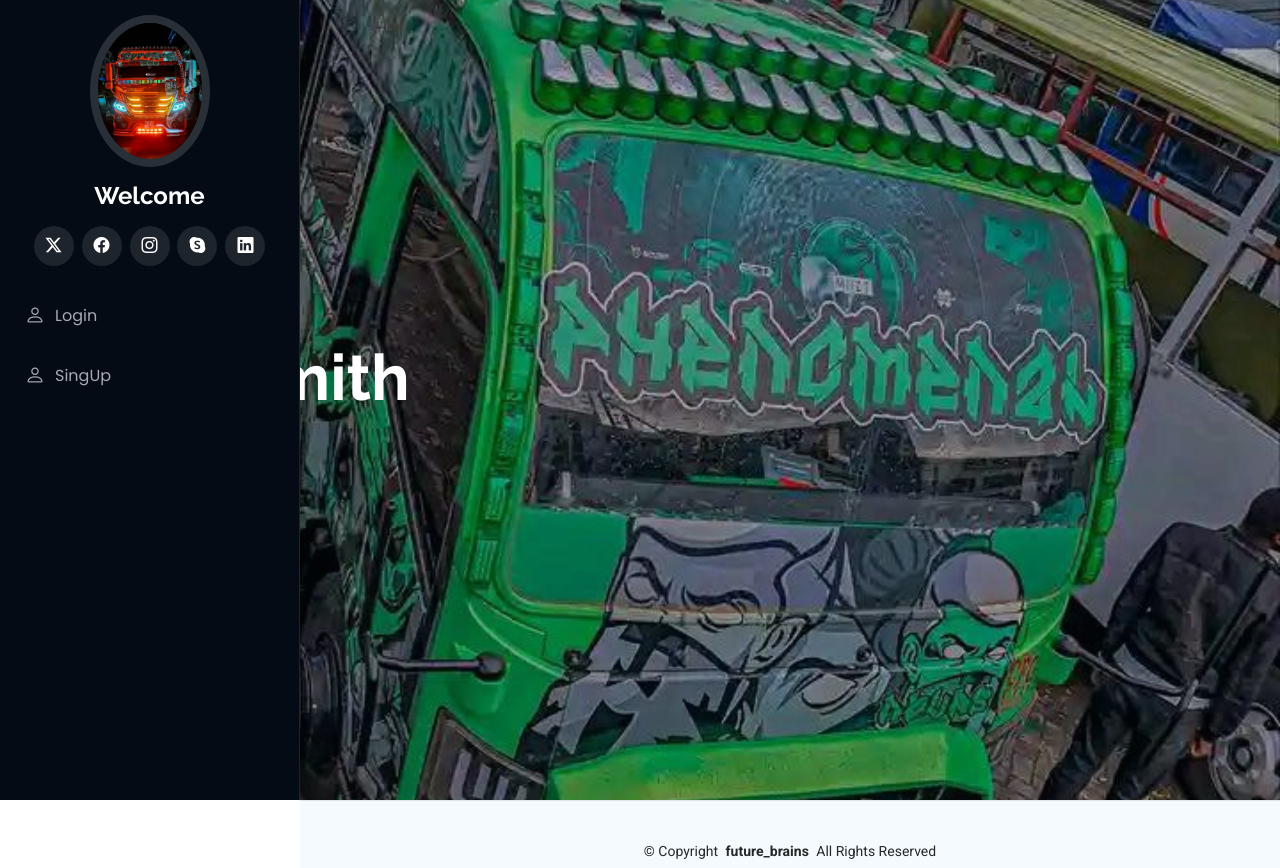
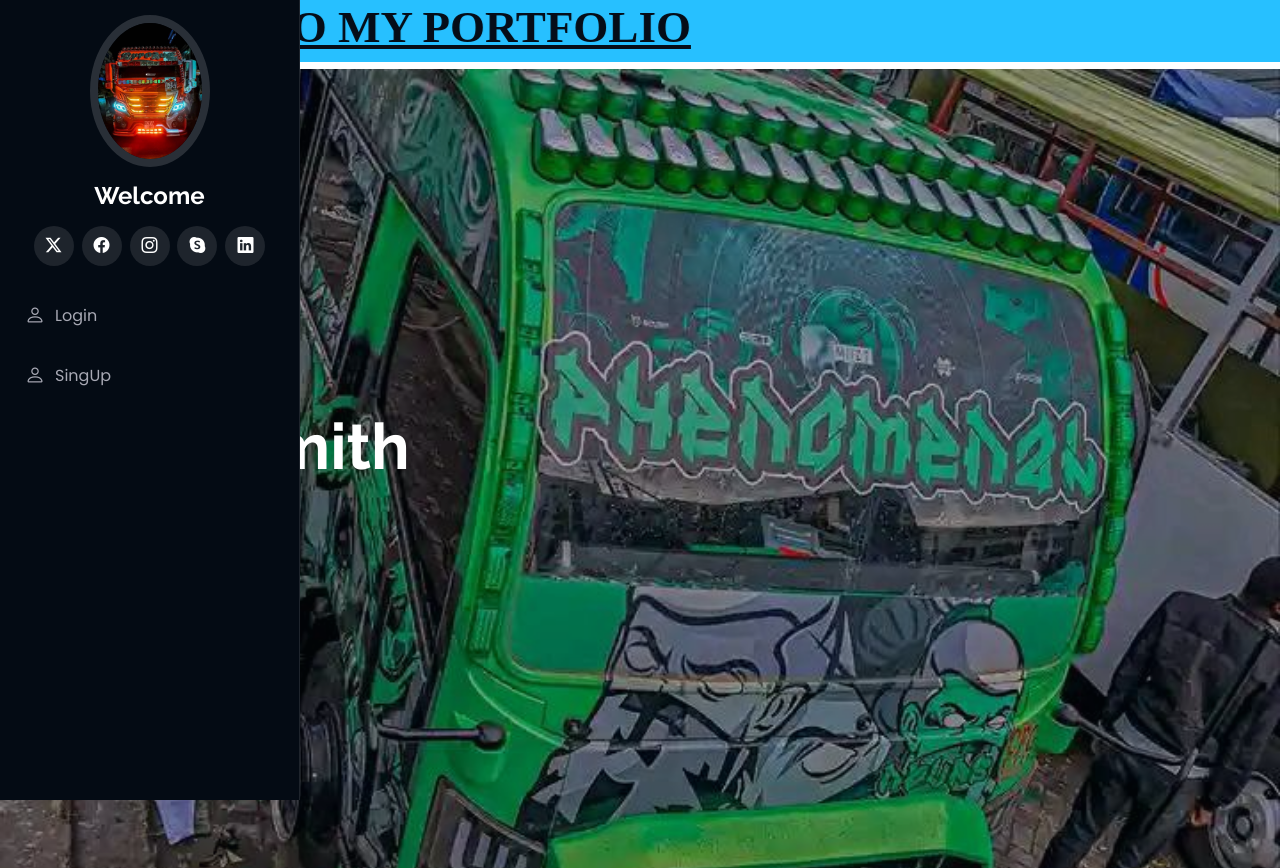
Before and after one commit to brucebett/My-Portfolio, a Django app: page / in a window 1280 px wide. Shown: the top 868 px of the page. Run offline with Django 5.2, Linux system fonts and the light colour scheme; some libraries are stand-ins or nearby versions.

Commit message:
wenno2 commit

```diff
--- a/project/templates/home.html
+++ b/project/templates/home.html
@@ -8,6 +8,9 @@ Home
 
 
 {% block hero %}
+<marquee  behavior="alternate" direction="right" scrollamount="" bgcolor="#27c0ff">
+  <h1 style="font-family:'Nimbus Mono L';font-weight: 600;font-size: 45px;text-decoration: underline">WELCOME TO MY PORTFOLIO</h1>
+</marquee>
 <section id="hero" class="hero section dark-background">
 <img src="{% static 'assets/img/pheno.jpg' %}" alt="" data-aos="fade-in" class="">
   <div class="container" data-aos="fade-up" data-aos-delay="100">
```
